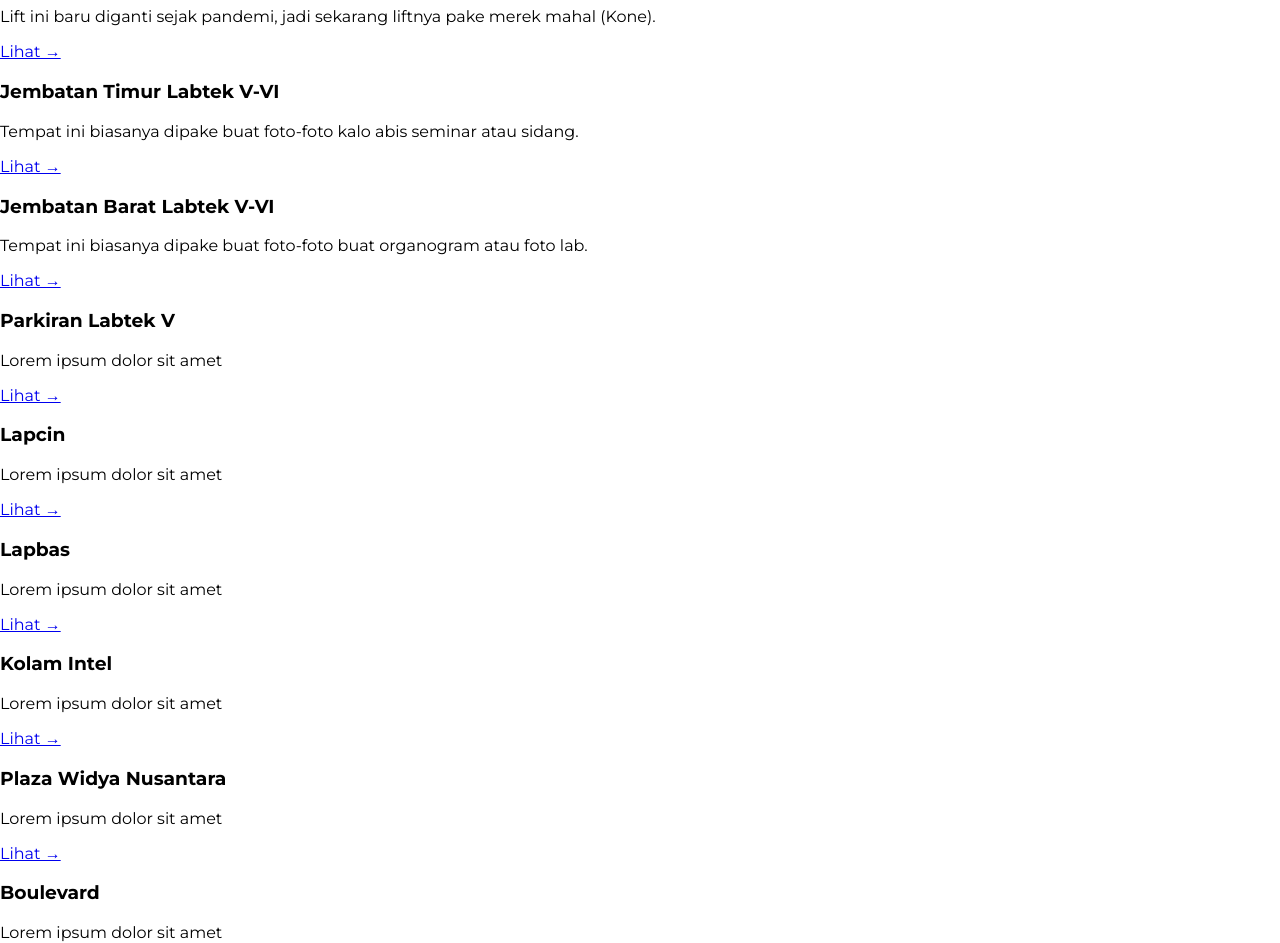
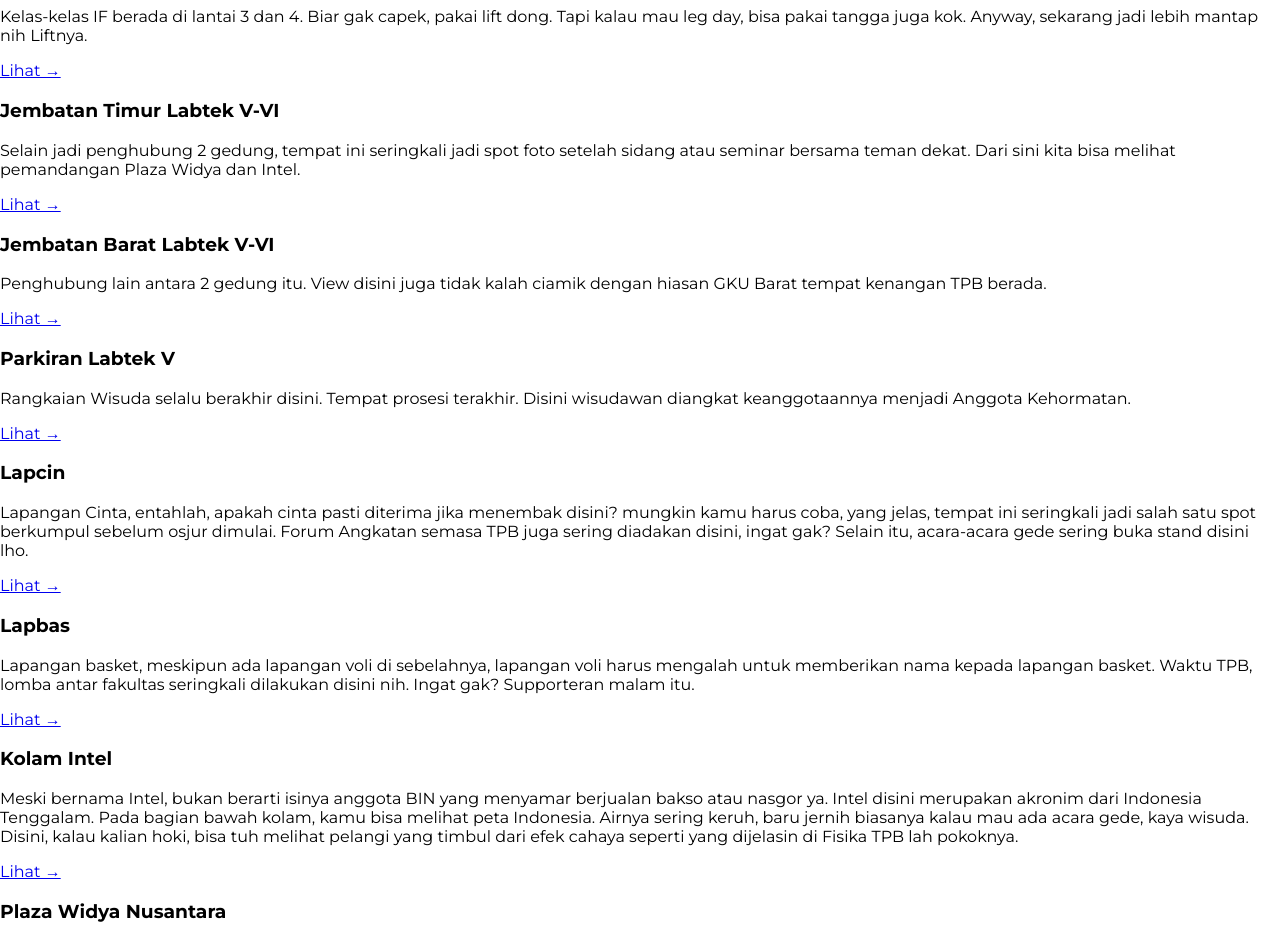
Before and after one commit to hmif-itb/labtek-v, a Next.js app: page / in a window 1280 px wide. Shown: the part 1100-2043 px from the top of the page. Built offline with nearby package versions, Linux system fonts and the light colour scheme.

Commit message:
Add more captions

```diff
--- a/data.js
+++ b/data.js
@@ -23,8 +23,7 @@ module.exports = [
   {
     slug: "gudang-sekre-2",
     title: "Gudang Sekre 2 HMIF",
-    body:
-      "Gudang ini baru dibuat tahun 2019 biar sekre 2 gak berantakan.",
+    body: "Gudang ini baru dibuat tahun 2019 biar sekre 2 gak berantakan.",
     src: "/360/gudangsekre2.jpg",
   },
   {
@@ -44,8 +43,7 @@ module.exports = [
   {
     slug: "selasar-tu",
     title: "Selasar TU",
-    body:
-      "Tempat yang biasa dipake rapat atau nubes, walaupun gaada colokan.",
+    body: "Tempat yang biasa dipake rapat atau nubes, walaupun gaada colokan.",
     src: "/360/selasartu.jpg",
   },
   {
@@ -59,77 +57,77 @@ module.exports = [
     slug: "lift",
     title: "Lift Labtek V",
     body:
-      "Lift ini baru diganti sejak pandemi, jadi sekarang liftnya pake merek mahal (Kone).",
+      "Kelas-kelas IF berada di lantai 3 dan 4. Biar gak capek, pakai lift dong. Tapi kalau mau leg day, bisa pakai tangga juga kok. Anyway, sekarang jadi lebih mantap nih Liftnya.",
     src: "/360/lift.jpg",
   },
   {
     slug: "jembatan-timur",
     title: "Jembatan Timur Labtek V-VI",
     body:
-      "Tempat ini biasanya dipake buat foto-foto kalo abis seminar atau sidang.",
+      "Selain jadi penghubung 2 gedung, tempat ini seringkali jadi spot foto setelah sidang atau seminar bersama teman dekat. Dari sini kita bisa melihat pemandangan Plaza Widya dan Intel.",
     src: "/360/jembatantimur.jpg",
   },
   {
     slug: "jembatan-barat",
     title: "Jembatan Barat Labtek V-VI",
     body:
-      "Tempat ini biasanya dipake buat foto-foto buat organogram atau foto lab.",
+      "Penghubung lain antara 2 gedung itu. View disini juga tidak kalah ciamik dengan hiasan GKU Barat tempat kenangan TPB berada.",
     src: "/360/jembatanbarat.jpg",
   },
   {
     slug: "parkiran",
     title: "Parkiran Labtek V",
     body:
-      "Lorem ipsum dolor sit amet",
+      "Rangkaian Wisuda selalu berakhir disini. Tempat prosesi terakhir. Disini wisudawan diangkat keanggotaannya menjadi Anggota Kehormatan.",
     src: "/360/parkiran.jpg",
   },
   {
     slug: "lapcin",
     title: "Lapcin",
     body:
-      "Lorem ipsum dolor sit amet",
+      "Lapangan Cinta, entahlah, apakah cinta pasti diterima jika menembak disini? mungkin kamu harus coba, yang jelas, tempat ini seringkali jadi salah satu spot berkumpul sebelum osjur dimulai. Forum Angkatan semasa TPB juga sering diadakan disini, ingat gak? Selain itu, acara-acara gede sering buka stand disini lho.",
     src: "/360/lapcin.jpg",
   },
   {
     slug: "lapbas",
     title: "Lapbas",
     body:
-      "Lorem ipsum dolor sit amet",
+      "Lapangan basket, meskipun ada lapangan voli di sebelahnya, lapangan voli harus mengalah untuk memberikan nama kepada lapangan basket. Waktu TPB, lomba antar fakultas seringkali dilakukan disini nih. Ingat gak? Supporteran malam itu.",
     src: "/360/lapbas.jpg",
   },
   {
     slug: "intel",
     title: "Kolam Intel",
     body:
-      "Lorem ipsum dolor sit amet",
+      "Meski bernama Intel, bukan berarti isinya anggota BIN yang menyamar berjualan bakso atau nasgor ya. Intel disini merupakan akronim dari Indonesia Tenggalam. Pada bagian bawah kolam, kamu bisa melihat peta Indonesia. Airnya sering keruh, baru jernih biasanya kalau mau ada acara gede, kaya wisuda. Disini, kalau kalian hoki, bisa tuh melihat pelangi yang timbul dari efek cahaya seperti yang dijelasin di Fisika TPB lah pokoknya.",
     src: "/360/intel.jpg",
   },
   {
     slug: "plawid",
     title: "Plaza Widya Nusantara",
     body:
-      "Lorem ipsum dolor sit amet",
+      "Konon katanya, prosesi penerimaan tidak lengkap kalau belum berfoto disini. Pemandangan 4 labtek memang megah banget sih dari tempat ini, memang mantap dijadikan spot foto andalan di ITB. Mitos lain menyebu kalau kamu berteriak di titik gema disini, suaramu akan terdengar di seluruh penjuru ITB. Karen itulah, seringkali orang-orang penting melakukan orasi di tempat ini.",
     src: "/360/plawid.jpg",
   },
   {
     slug: "boulevard",
     title: "Boulevard",
     body:
-      "Lorem ipsum dolor sit amet",
+      "Sebanarnya ini cuma jalan, yang mengubungkan gerbang depan dengan information Center. Tapi, pemandangan sekitar Boulevard ini indah guys. Sore hari jalan lewat sini, pulang dari kampus, beuh, rasanya mantep banget, nenangin diri gitu deh. Tapi kamu harus hati-hati, karena banyak 'ranjau' di tempat ini setelah hujan turun hihihi.",
     src: "/360/boulevard.jpg",
   },
   {
     slug: "atas-ic",
     title: "Atas Information Center",
     body:
-      "Lorem ipsum dolor sit amet",
+      "Information Center tuh terletak diantara Campus Center Barat dan Timur. Disini kamu bisa melihat keduanya, kamu juga bisa melihat pemandangan 4 Labtek kembar dari tempat ini.",
     src: "/360/atasic.jpg",
   },
   {
     slug: "depan-perpus",
     title: "Depan Perpustakaan Pusat",
     body:
-      "Lorem ipsum dolor sit amet",
+      "Tepat berada di depan sumber pengetahuan utama di ITB. Ada sebuah spot yang biasa kita sebut sebagai Sunken atau tenggelam, disana banyak banget sekre-sekre unit-unit yang tentunya kece-kece. Tempat ini bakal dibanjiri banget lho sama orang-orang ketika wisuda. Karena dari sini, view Orasi dan Prosesi tiap himpunan punya view ter-daebak.",
     src: "/360/depanperpus.jpg",
   },
 ];
```
Also changed, not shown: pages/explore/[slug].js (+19 -8 lines).
